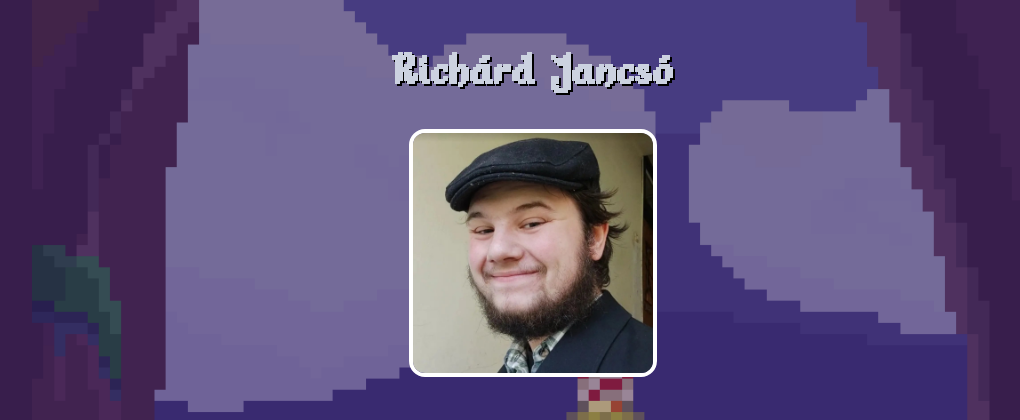
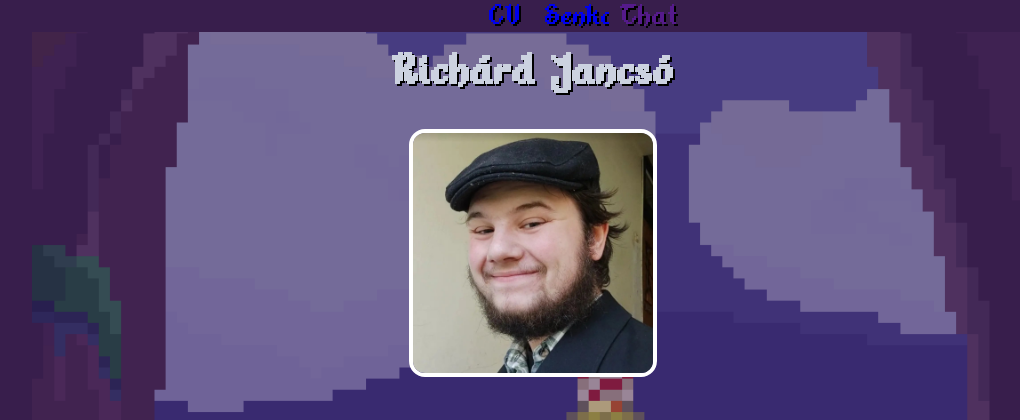
Before and after one commit to ToxicKitsune/feladatok, a PHP site: page /feladatok/index.php?content_id=about in a window 1280 px wide. Shown: the top 420 px of the page, without its empty margins (107-1127 px from the left). Run offline with PHP 8.4, Linux system fonts and the light colour scheme.

Commit message:
webprog things

```diff
--- a/components/header.php
+++ b/components/header.php
@@ -3,7 +3,12 @@
 <head>
     <meta charset="UTF-8">
     <meta name="viewport" content="width=device-width, initial-scale=1.0">
-    <link type="text/css" rel="stylesheet" href="styles.css">
+    <link type="text/css" rel="stylesheet" href="/feladatok/css/styles.css">
     <title>Document</title>
 </head>
 <body>
+    <ul class = "nav-bar">
+        <li class = "nav-component"><a href="/feladatok/index.php?content_id=about">CV</a></li>
+        <li class = "nav-component"><a href="/feladatok/index.php?content_id=senko">Senko</a></li>
+        <li class = "nav-component"><a href="">That</a></li>
+    </ul>
--- a/content/main.php
+++ b/content/main.php
@@ -51,11 +51,11 @@ Gimnázium - Informatikai szak (2015-2019)</li>
 </p>
 <h2>Previuse jobs:</h2>
 <p>
-    I worked for Cloud Network Techonology KFT. as an MRB Technican.
+    <span class="work">I worked for Cloud Network Techonology KFT. as an MRB Technican.</span>
     <br>
-    I worked at Azona Kft. I hated working there, no need to go into it.
+    <span class="work">I worked at Azona Kft. I hated working there, no need to go into it.</span>
     <br>
-    Currently working at Zenimax Online Studios as a member of the QA team. In a nutshell: I play games and report issues.
+    <span class="work"> working at Zenimax Online Studios as a member of the QA team. In a nutshell: I play games and report issues.</span>
 </p>
 </div>
 </div>
--- a/styles.css
+++ b/css/styles.css
@@ -13,6 +13,9 @@
 {
     display: flex;
     flex-flow: row;
+}
+.work{
+    padding: 1em 0em 1em 0em;
 }
 body
 {
@@ -62,11 +65,43 @@ h2
     border-width: .25em;
     border-color: white;
 }
+.nav-bar{
+    margin: 0px;
+    display: flex;
+    flex-direction: row;
+    list-style-type: none;
+    justify-content: center;
+    background-color: #381e4c;
+    position: fixed;
+    width: 100vw;
+    height: fit-content;
+}
+.nav-component{
+    text-decoration: none;
+    height: 1em;
+    width: 2em;
+    text-align: center;
+    background-color: #381e4c;
+}
+.nav-component:hover
+{
+    background-color: #263244;
+    transition: background-color 1s;
+}
+.name{
+    margin-top: 0%;
+}
+a{
+    text-decoration: none ;
+}
 footer{
     display: none;
 }
 header{
     display: none;
+}
+.senko{
+    height: 100vh;
 }
 @font-face {
     font-family: 'alkhemikal';
@@ -78,7 +113,7 @@ header{
 @media (max-width:730px) {
     .mainContent
     {
-        background-image: url("LAVArt/caveNightTme.png");
+        background-image: url("/feladatok/LAVArt/caveNightTme.png");
         background-size: contain;
         background-position-x: center;
         background-color: #381e4c;
@@ -88,7 +123,7 @@ header{
 @media (min-width:730px) {
     .mainContent
     {
-        background-image: url("LAVArt/caveNightTme.png");
+        background-image: url("/feladatok/LAVArt/caveNightTme.png");
         background-size: contain;
         background-repeat: no-repeat;
         background-position-x: center;
--- a/index.php
+++ b/index.php
@@ -1,12 +1,13 @@
+<?php
+    $content=$_GET['content_id']; // _GET is web server array with get variables
+?>
 
-<!DOCTYPE html>
-<html lang="en">
-<head>
-    <meta charset="UTF-8">
-    <meta name="viewport" content="width=device-width, initial-scale=1.0">
-    <title>Document</title>
-    <link rel="stylesheet" href="styles.css">
-</head>
-<body>
-<?php include 'content/main.php';?>
+<?php include 'components/header.php';?>
+<?php
+    if ($content == 'about' || $content == null){
+        include 'content/main.php';
+}else if ($content == 'senko'){
+        include 'content/senko.php';
+}
+?>
 <?php include 'components/footer.php';?>
--- /dev/null
+++ b/pages/page1.php
@@ -0,0 +1,3 @@
+<?php include 'feladatok/components/header.php';?>
+
+<?php include 'feladatok/components/footer.php';?>
```
Also changed, not shown: content/senko.php (added, +8 -0 lines), IMG/senkogun.png (added).
